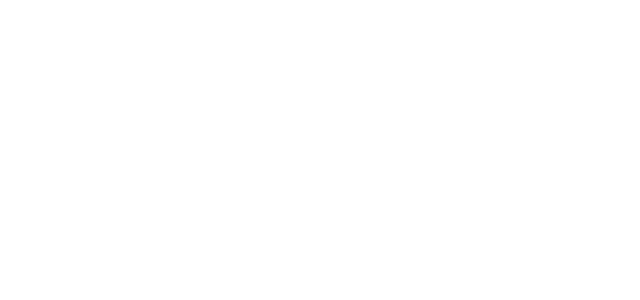
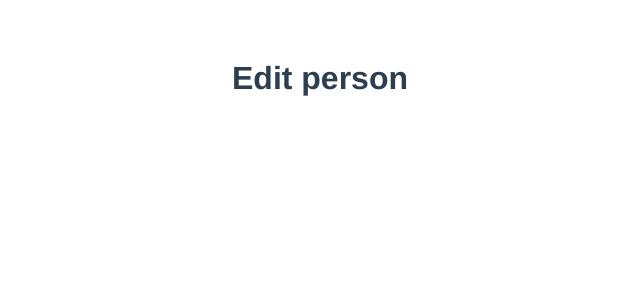
Before and after one commit to gintomikCZ/js4-final-project, a Vue app: page /person-form/1 in a window 1280 px wide. Before the commit this address had no page. Shown: the top 300 px of the page, without its empty margins (320-960 px from the left). Built offline with nearby package versions, Linux system fonts and the light colour scheme.

Commit message:
routing done including forms

```diff
--- a/src/router/index.js
+++ b/src/router/index.js
@@ -36,6 +36,36 @@
     name: 'personDetail',
     component: () => import('../views/PersonDetailPage.vue')
   },
+  {
+    path: '/project-form',
+    name: 'projectFormAdd',
+    component: () => import('../views/ProjectFormPage.vue')
+  },
+  {
+    path: '/project-form/:id',
+    name: 'projectFormEdit',
+    component: () => import('../views/ProjectFormPage.vue')
+  },
+  {
+    path: '/task-form',
+    name: 'taskFormAdd',
+    component: () => import('../views/TaskFormPage.vue')
+  },
+  {
+    path: '/task-form/:id',
+    name: 'taskFormEdit',
+    component: () => import('../views/TaskFormPage.vue')
+  },
+  {
+    path: '/person-form',
+    name: 'personFormAdd',
+    component: () => import('../views/PersonFormPage.vue')
+  },
+  {
+    path: '/person-form/:id',
+    name: 'personFormEdit',
+    component: () => import('../views/PersonFormPage.vue')
+  }
 ]
 
 const router = createRouter({
--- /dev/null
+++ b/src/views/PersonFormPage.vue
@@ -0,0 +1,19 @@
+<template>
+  <h1>{{ title }}</h1>
+</template>
+
+<script>
+
+export default {
+  name: 'PersonFormPage',
+  computed: {
+    mode () {
+      return this.$route.params.id ? 'edit' : 'add'
+    },
+    title () {
+      return this.mode === 'add' ? 'Add person' : 'Edit person'
+    }
+  }
+}
+
+</script>
--- /dev/null
+++ b/src/views/ProjectFormPage.vue
@@ -0,0 +1,19 @@
+<template>
+  <h1>{{ title }}</h1>
+</template>
+
+<script>
+
+export default {
+  name: 'ProjectFormPage',
+  computed: {
+    mode () {
+      return this.$route.params.id ? 'edit' : 'add'
+    },
+    title () {
+      return this.mode === 'add' ? 'Add project' : 'Edit project'
+    }
+  }
+}
+
+</script>
--- /dev/null
+++ b/src/views/TaskFormPage.vue
@@ -0,0 +1,19 @@
+<template>
+  <h1>{{ title }}</h1>
+</template>
+
+<script>
+
+export default {
+  name: 'TaskFormPage',
+  computed: {
+    mode () {
+      return this.$route.params.id ? 'edit' : 'add'
+    },
+    title () {
+      return this.mode === 'add' ? 'Add task' : 'Edit task'
+    }
+  }
+}
+
+</script>
```
